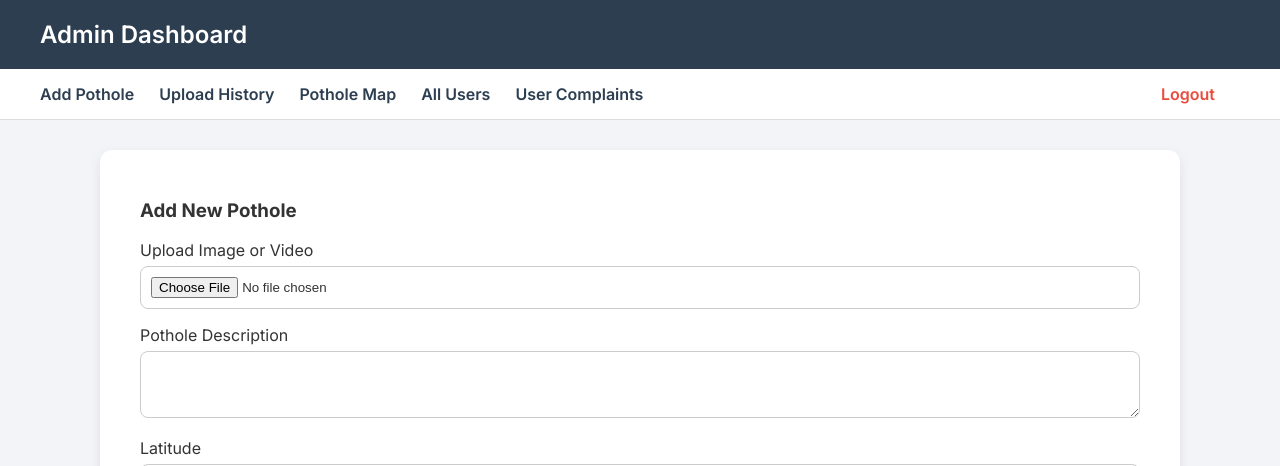
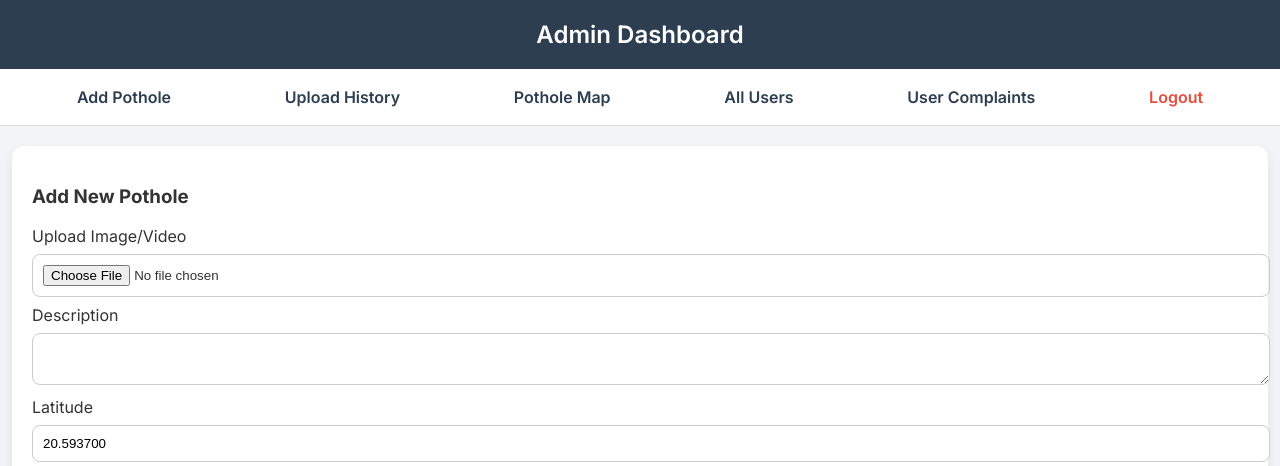
Before and after one commit to sanketpatil9901/pothole-detection, a Flask app: template templates/admin_dashboard.html in a window 1280 px wide. Shown: the top 466 px of the page. Run offline with Flask 3, Linux system fonts and the light colour scheme; the template is opened without the code that fills it: most values are stand-ins (such as "Sample title", 1, 10 or a date in 2020); a database or web service that is not in the repository returns one stand-in record (values such as "Sample title"); some libraries are stand-ins or nearby versions.

Commit message:
Update admin_dashboard.html  with new logic

```diff
--- a/templates/admin_dashboard.html
+++ b/templates/admin_dashboard.html
@@ -1,7 +1,9 @@
 <!DOCTYPE html>
-<html>
+<html lang="en">
 
 <head>
+    <meta charset="UTF-8">
+    <meta name="viewport" content="width=device-width, initial-scale=1.0">
     <title>Admin Dashboard</title>
     <link rel="stylesheet" href="https://unpkg.com/leaflet/dist/leaflet.css" />
     <link href="https://fonts.googleapis.com/css2?family=Inter:wght@400;600;700&display=swap" rel="stylesheet">
@@ -17,64 +19,45 @@
             background: #2c3e50;
             color: #fff;
             margin: 0;
-            padding: 20px 40px;
+            padding: 20px;
             font-weight: 600;
             font-size: 24px;
+            text-align: center;
         }
 
         .nav {
             background: #fff;
-            padding: 15px 40px;
-            border-bottom: 1px solid #ddd;
+            padding: 10px 20px;
             display: flex;
             flex-wrap: wrap;
-            align-items: center;
+            justify-content: space-around;
+            border-bottom: 1px solid #ddd;
         }
 
         .nav a {
-            margin-right: 25px;
             text-decoration: none;
             color: #2c3e50;
             font-weight: 600;
             font-size: 16px;
-            transition: color 0.3s;
+            margin: 8px;
         }
 
         .nav a:hover {
             color: #3498db;
         }
 
-        .nav a:last-child {
-            margin-left: auto;
-            color: #e74c3c;
-        }
-
         .section {
             display: none;
-            padding: 30px 40px;
+            padding: 20px;
+            margin: 20px auto;
             background: #fff;
-            margin: 30px auto;
             border-radius: 12px;
+            max-width: 95%;
             box-shadow: 0 4px 12px rgba(0, 0, 0, 0.08);
-            max-width: 1000px;
-            transition: all 0.3s ease;
         }
 
         .active {
             display: block;
-            animation: fadeIn 0.3s ease-in-out;
-        }
-
-        @keyframes fadeIn {
-            from {
-                opacity: 0;
-                transform: translateY(10px);
-            }
-
-            to {
-                opacity: 1;
-                transform: translateY(0);
-            }
         }
 
         form input[type="text"],
@@ -82,106 +65,119 @@
         form input[type="file"] {
             width: 100%;
             padding: 10px;
-            margin-top: 6px;
-            margin-bottom: 16px;
+            margin: 8px 0;
             border: 1px solid #ccc;
             border-radius: 8px;
-            box-sizing: border-box;
         }
 
         form input[type="submit"] {
             background-color: #3498db;
             color: white;
-            padding: 12px 20px;
+            padding: 10px 20px;
             border: none;
             border-radius: 8px;
             cursor: pointer;
-            font-weight: bold;
         }
 
         form input[type="submit"]:hover {
             background-color: #2980b9;
         }
 
+        #leafletMap,
         #map {
-            height: 450px;
-            border-radius: 10px;
-            margin-top: 20px;
+            height: 400px;
+            border-radius: 8px;
+            margin-top: 15px;
         }
 
         table {
+            width: 100%;
             border-collapse: collapse;
-            width: 100%;
             margin-top: 20px;
-            background: #fff;
-            border-radius: 8px;
-            overflow: hidden;
-            box-shadow: 0 2px 10px rgba(0, 0, 0, 0.05);
         }
 
         th,
         td {
-            border: 1px solid #eee;
-            padding: 12px;
+            padding: 10px;
             text-align: left;
-            font-size: 15px;
+            border-bottom: 1px solid #ccc;
         }
 
         th {
-            background: #f9fafb;
-            font-weight: 600;
+            background: #ecf0f1;
         }
 
-        tr:hover {
-            background: #f1f7ff;
+        img,
+        video {
+            max-width: 100px;
         }
 
-        ol {
-            list-style-type: decimal !important;
+        @media (max-width: 768px) {
+            .nav {
+                flex-direction: column;
+                align-items: center;
             }
 
-        ol>li {
-            display: list-item;
+            table,
+            thead,
+            tbody,
+            th,
+            td,
+            tr {
+                display: block;
+                width: 100%;
+            }
+
+            td {
+                text-align: right;
+                padding-left: 50%;
+                position: relative;
+            }
+
+            td::before {
+                content: attr(data-label);
+                position: absolute;
+                left: 10px;
+                text-align: left;
+                font-weight: bold;
+            }
         }
     </style>
 </head>
 
 <body>
-
     <h2>Admin Dashboard</h2>
-
     <div class="nav">
         <a href="#" onclick="showSection('upload')">Add Pothole</a>
         <a href="#" onclick="showSection('history')">Upload History</a>
         <a href="#" onclick="showSection('map')">Pothole Map</a>
         <a href="#" onclick="showSection('users')">All Users</a>
         <a href="#" onclick="showSection('complaints')">User Complaints</a>
-        <a href="/logout">Logout</a>
+        <a href="/logout" style="color:#e74c3c">Logout</a>
     </div>
 
     <div id="upload" class="section active">
         <h3>Add New Pothole</h3>
         <form action="/upload" method="POST" enctype="multipart/form-data" onsubmit="return handleSubmit()">
-            <label for="file">Upload Image or Video</label>
-            <input type="file" id="file" name="file" accept="image/*,video/*" required>
+            <label>Upload Image/Video</label>
+            <input type="file" name="file" id="file" accept="image/*,video/*" required>
 
-            <div class="preview" id="preview">
-                <img id="img-preview" style="display:none; max-width: 300px; margin-bottom: 10px;" />
-                <video id="video-preview" controls style="display:none; max-width: 300px;"></video>
+            <div class="preview">
+                <img id="img-preview" style="display:none;" />
+                <video id="video-preview" controls style="display:none;"></video>
             </div>
 
-            <label for="description">Pothole Description</label>
-            <textarea name="description" id="description" rows="3" required></textarea>
+            <label>Description</label>
+            <textarea name="description" required></textarea>
 
-            <label for="latitude">Latitude</label>
-            <input type="text" name="latitude" id="latitude" required readonly>
+            <label>Latitude</label>
+            <input type="text" id="latitude" name="latitude" readonly required>
+            <label>Longitude</label>
+            <input type="text" id="longitude" name="longitude" readonly required>
 
-            <label for="longitude">Longitude</label>
-            <input type="text" name="longitude" id="longitude" required readonly>
+            <div id="leafletMap"></div>
 
-            <div id="leafletMap" style="height: 350px; margin-top: 15px; border-radius: 10px;"></div>
-
-            <input type="submit" id="uploadBtn" value="Upload Pothole" style="margin-top: 4px;">
+            <input type="submit" id="uploadBtn" value="Upload Pothole">
             <div id="loading" style="display:none;">Uploading, please wait...</div>
         </form>
     </div>
@@ -189,46 +185,31 @@
     <div id="history" class="section">
         <h3>Upload History</h3>
         <table>
-            <tr>
-                <th>Image</th>
-                <th>Lat</th>
-                <th>Lon</th>
-                <th>Description</th>
-                <th>Details</th>
-                <th>Date</th>
-            </tr>
+            <thead>
+                <tr><th>Image</th><th>Lat</th><th>Lon</th><th>Description</th><th>Details</th><th>Date</th></tr>
+            </thead>
+            <tbody>
                 {% for p in pothole_history %}
                 <tr>
-                <td><img src="{{ url_for('pothole_image', pothole_id=p.id) }}" width="60"></td>
-                <td>{{ p.latitude }} </td>
-                <td>{{ p.longitude }}</td>
-                <td>{{ p.description }}</td>
-               <td>
-                    <div style="max-height:120px; overflow-y:auto;">
+                    <td data-label="Image"><img src="{{ url_for('pothole_image', pothole_id=p.id) }}"></td>
+                    <td data-label="Lat">{{ p.latitude }}</td>
+                    <td data-label="Lon">{{ p.longitude }}</td>
+                    <td data-label="Description">{{ p.description }}</td>
+                    <td data-label="Details">
                         {% if p.details is iterable and p.details is not string %}
-                        <ol style="padding-left: 18px; list-style-type: decimal;">
+                        <ol>
                             {% for d in p.details %}
                             {% if d is mapping %}
-                            <li>
-                                <b>Confidence:</b> {{ d.confidence }}<br>
-                                <b>Position:</b> {{ d.position }}<br>
-                                <b>Size:</b> {{ d.size }}<br>
-                                <b>GPS:</b> {{ d.gps }}
-                            </li>
-                            {% else %}
-                            <li>{{ d }}</li>
-                            {% endif %}
+                            <li><b>Confidence:</b> {{ d.confidence }}<br><b>Position:</b> {{ d.position }}<br><b>Size:</b> {{ d.size }}<br><b>GPS:</b> {{ d.gps }}</li>
+                            {% else %}<li>{{ d }}</li>{% endif %}
                             {% endfor %}
                         </ol>
-                        {% else %}
-                        {{ p.details }}
-                        {% endif %}
-                    </div>
+                        {% else %}{{ p.details }}{% endif %}
                     </td>
-
-                <td>{{ p.created_at if p.created_at else '' }}</td>
+                    <td data-label="Date">{{ p.created_at }}</td>
                 </tr>
                 {% endfor %}
+            </tbody>
         </table>
     </div>
 
@@ -240,73 +221,33 @@
     <div id="users" class="section">
         <h3>All Users</h3>
         <table>
-            <tr>
-                <th>Name</th>
-                <th>Email</th>
-                <th>Registered On</th>
-            </tr>
+            <thead>
+                <tr><th>Name</th><th>Email</th><th>Registered On</th></tr>
+            </thead>
+            <tbody>
                 {% for u in users %}
-            <tr>
-                <td>{{ u.name }}</td>
-                <td>{{ u.email }}</td>
-                <td>{{ u.created_at }}</td>
-            </tr>
+                <tr><td data-label="Name">{{ u.name }}</td><td data-label="Email">{{ u.email }}</td><td data-label="Registered On">{{ u.created_at }}</td></tr>
                 {% endfor %}
+            </tbody>
         </table>
     </div>
 
     <div id="complaints" class="section">
         <h3>User Complaints</h3>
         <table>
-            <tr>
-                <th>User</th>
-                <th>Email</th>
-                <th>Complaint</th>
-                <th>Date</th>
-            </tr>
+            <thead>
+                <tr><th>User</th><th>Email</th><th>Complaint</th><th>Date</th></tr>
+            </thead>
+            <tbody>
                 {% for c in complaints %}
-            <tr>
-                <td>{{ c.user_name }}</td>
-                <td>{{ c.user_email }}</td>
-                <td>{{ c.message }}</td>
-                <td>{{ c.created_at }}</td>
-            </tr>
+                <tr><td data-label="User">{{ c.user_name }}</td><td data-label="Email">{{ c.user_email }}</td><td data-label="Complaint">{{ c.message }}</td><td data-label="Date">{{ c.created_at }}</td></tr>
                 {% endfor %}
+            </tbody>
         </table>
     </div>
 
     <script src="https://unpkg.com/leaflet/dist/leaflet.js"></script>
     <script>
-        function initUploadMap() {
-            const map = L.map('leafletMap').setView([20.5937, 78.9629], 5);
-            L.tileLayer('https://{s}.tile.openstreetmap.org/{z}/{x}/{y}.png', {
-                maxZoom: 18,
-                attribution: '&copy; OpenStreetMap contributors'
-            }).addTo(map);
-
-            let marker = L.marker([20.5937, 78.9629], { draggable: true }).addTo(map);
-            updateLatLngFields(marker.getLatLng());
-
-            marker.on('dragend', function (e) {
-                const latlng = marker.getLatLng();
-                updateLatLngFields(latlng);
-            });
-
-            map.on('click', function (e) {
-                marker.setLatLng(e.latlng);
-                updateLatLngFields(e.latlng);
-            });
-
-            function updateLatLngFields(latlng) {
-                document.getElementById('latitude').value = latlng.lat.toFixed(6);
-                document.getElementById('longitude').value = latlng.lng.toFixed(6);
-            }
-        }
-
-        document.addEventListener("DOMContentLoaded", function () {
-            initUploadMap();
-        });
-
         const fileInput = document.getElementById("file");
         const imgPreview = document.getElementById("img-preview");
         const videoPreview = document.getElementById("video-preview");
@@ -314,7 +255,6 @@
         fileInput.addEventListener("change", function () {
             const file = fileInput.files[0];
             if (!file) return;
-
             const url = URL.createObjectURL(file);
             if (file.type.startsWith("image/")) {
                 imgPreview.src = url;
@@ -339,25 +279,39 @@
             if (id === 'map') setTimeout(initMap, 100);
         }
 
+        function initUploadMap() {
+            const map = L.map('leafletMap').setView([20.5937, 78.9629], 5);
+            L.tileLayer('https://{s}.tile.openstreetmap.org/{z}/{x}/{y}.png').addTo(map);
+            let marker = L.marker([20.5937, 78.9629], { draggable: true }).addTo(map);
+            updateLatLng(marker.getLatLng());
+            map.on('click', function (e) {
+                marker.setLatLng(e.latlng);
+                updateLatLng(e.latlng);
+            });
+            marker.on('dragend', function () {
+                updateLatLng(marker.getLatLng());
+            });
+            function updateLatLng(latlng) {
+                document.getElementById("latitude").value = latlng.lat.toFixed(6);
+                document.getElementById("longitude").value = latlng.lng.toFixed(6);
+            }
+        }
+
         function initMap() {
-            if (window._mapLoaded) return;
-            window._mapLoaded = true;
-            var map = L.map('map').setView([20.5937, 78.9629], 5);
-            L.tileLayer('https://{s}.tile.openstreetmap.org/{z}/{x}/{y}.png', {
-                maxZoom: 19,
-                attribution: '&copy; OpenStreetMap contributors'
-            }).addTo(map);
-
-            var potholes = [
-                // Example: {latitude: ..., longitude: ..., description: "...", image_path: "..."}
-            ];
-            potholes.forEach(function (p) {
-                L.marker([p.latitude, p.longitude]).addTo(map)
-                    .bindPopup(`<b>${p.description}</b><br><img src="${p.image_path}" width="120">`);
+            if (window._mapInitialized) return;
+            window._mapInitialized = true;
+            const map = L.map('map').setView([20.5937, 78.9629], 5);
+            L.tileLayer('https://{s}.tile.openstreetmap.org/{z}/{x}/{y}.png').addTo(map);
+            const potholes = {{ potholes | tojson | safe }};
+            potholes.forEach(p => {
+                L.marker([p.latitude, p.longitude])
+                    .addTo(map)
+                    .bindPopup(`<b>${p.description}</b><br><img src="${p.image_path}" width="100">`);
             });
         }
+
+        document.addEventListener("DOMContentLoaded", initUploadMap);
     </script>
-
 </body>
 
 </html>
```
Lines whose indentation alone changed are shown as unchanged.
